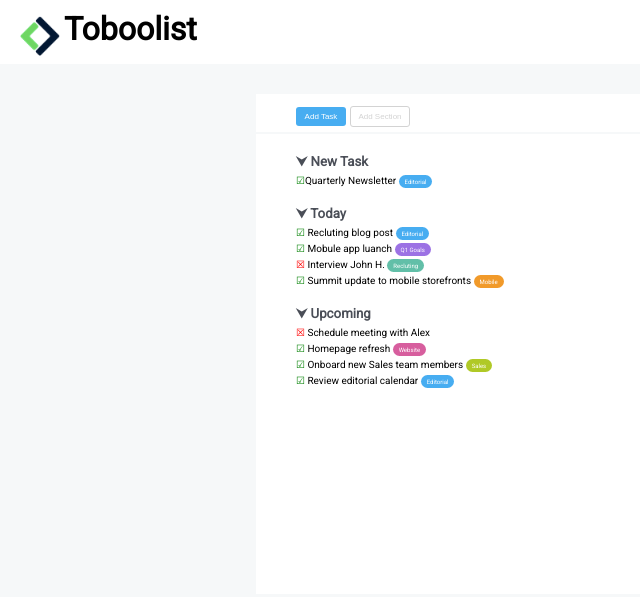
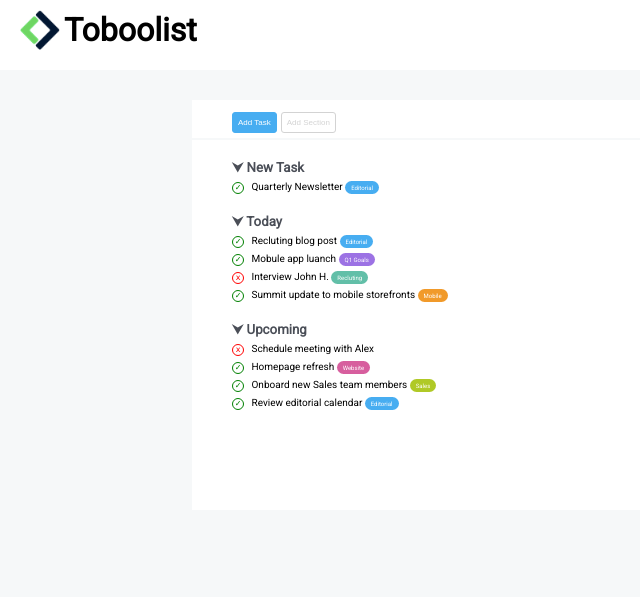
Before and after one commit to LarisaGimbu/html-css-toboolist, a plain HTML site: page index.html in a window 1280 px wide. Shown: the whole page, without its empty margins (0-640 px from the left). Drawn offline with Linux system fonts and the light colour scheme.

Commit message:
modifica simboli

```diff
--- a/css/style.css
+++ b/css/style.css
@@ -12,9 +12,8 @@ body{
 /***** HEADER  *****/
 header{
   background-color: white;
-  padding-top: 10px;
-  padding-bottom: 8px;
-  padding-left: 20px;
+  height: 70px;
+  padding: 10px 20px;
 }
 
 #logo{
@@ -24,16 +23,18 @@ header{
 
 h1{
   display: inline-block;
+  vertical-align: middle;
 }
 
 /***** MAIN  *****/
 .container{
   margin: 30px auto;
-  width: 60%;
-  height: 500px;
+  width: 70%;
+  padding-bottom: 100px;
   background-color: white;
 }
 
+/* buttons  */
 .buttons{
   padding-top: 10px;
   padding-bottom: 5px;
@@ -41,23 +42,20 @@ h1{
   border-bottom: 2px solid rgb(246, 248, 249) ;
 }
 
-/* buttons  */
 button{
   border-radius: 3px;
   padding: 5px;
   font-size: 8px;
+  cursor: pointer;
 }
 
-.add-task{
-  width: 50px;
-  border: 0;
+.btn-fill{
   background-color: rgb(71, 173, 241);
   color: white;
+  border: 1px solid rgb(71, 173, 241);
 }
 
-.add-section{
-  width: 60px;
-  border: 0;
+.btn-empty{
   background-color: white;
   border: 1px solid lightgrey;
   color: lightgrey;
@@ -81,13 +79,26 @@ button{
   content: '\2B9F';
 }
 
+.text::before{
+  display: inline-block;
+  width: 10px;
+  height: 10px;
+  text-align: center;
+  line-height: 10px;
+  border-radius: 50%;
+  font-size: 8px;
+  margin-right: 5px;
+}
+
 .done::before{
-  content: '\2611';
+  border: 1px solid green;
+  content: '\2713';
   color: green;
 }
 
 .undone::before{
-  content: '\2612';
+  border: 1px solid red;
+  content: '\1D5D1';
   color: red;
 }
 
--- a/index.html
+++ b/index.html
@@ -23,8 +23,8 @@
 
       <!-- buttons  -->
       <section class="buttons">
-        <button class="add-task">Add Task</button>
-        <button class="add-section">Add Section</button>
+        <button class="btn-fill">Add Task</button>
+        <button class="btn-empty">Add Section</button>
       </section>
 
       <!-- menu  -->
@@ -33,7 +33,7 @@
         <!-- new task  -->
         <div class="menu">
           <h5 class="little-title">	 New Task</h5>
-          <p class="done text">Quarterly Newsletter <span class="editorial">Editorial</span></p>
+          <p class="done text"> Quarterly Newsletter <span class="editorial">Editorial</span></p>
         </div>
 
         <!-- today  -->
```
